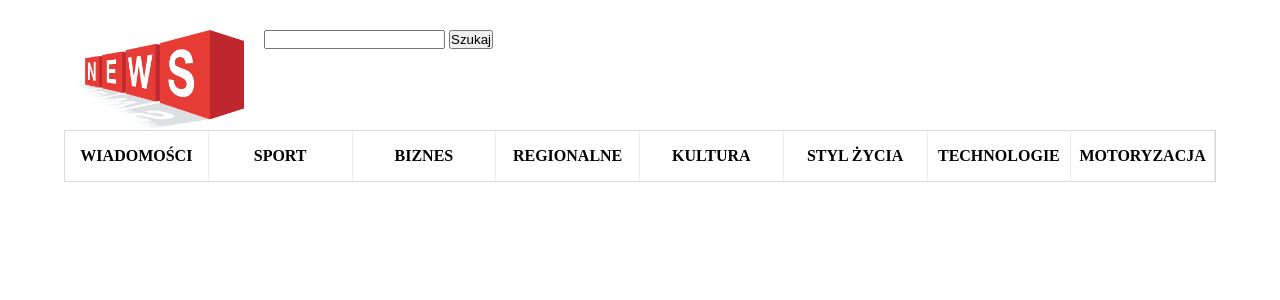
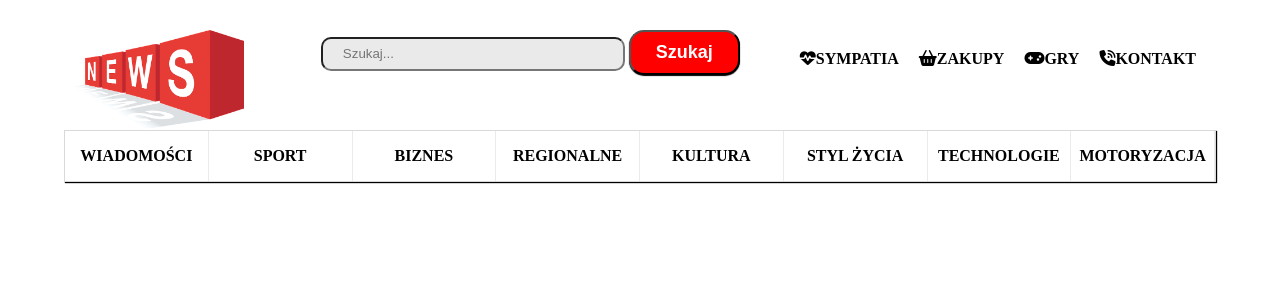
Before and after one commit to SebastianJadczak/NewspaperDjango, a Django app: page / in a window 1280 px wide. Shown: the top 300 px of the page. Run offline with Django 3.2, Linux system fonts and the light colour scheme; some libraries are stand-ins or nearby versions.

Commit message:
add new menu and icons to menu

```diff
--- a/static/styles.css
+++ b/static/styles.css
@@ -20,10 +20,71 @@ div.nav_top div.logo{
 width:200px;
 height:100px;
 }
-
 div.nav_top div.logo img.logo{
 width:180px;
 height:100px;
+}
+
+div.wrap div.nav_top div.top_right{
+width:100%;
+display:flex;
+flex-direction: row;
+justify-content:flex-end;
+}
+
+/* wyszukiwarka */
+
+div.top_right div.search{
+margin-right:40px;
+}
+
+div.top_right div.search input{
+width:300px;
+height: 30px;
+border-radius:10px;
+background-color: rgb(234, 234, 234);
+
+}
+
+
+div.top_right div.search input::placeholder{
+padding-left:20px;
+}
+
+div.top_right div.search button.search{
+ background-color: rgb(255, 0, 0);
+ color: white;
+ padding:10px 25px;
+ border-radius:15px;
+ font-size:18px;
+ font-weight:bold;
+ box-shadow: 0 1px 1px black;
+}
+
+
+/* Menu górne-prawe */
+
+nav.top ul.menu_top{
+display:flex;
+list-style:none;
+width:100%;
+padding:10px;
+}
+
+
+nav.top ul.menu_top li{
+padding:10px;
+}
+
+nav.top ul.menu_top li a{
+width:100%;
+height:100%;
+display:block;
+text-decoration:none;
+color:black;
+font-weight:bold;
+text-transform: uppercase;
+text-align:center;
 }
 
 /* Dolne menu */
@@ -36,6 +97,7 @@ justify-content:space-between;
 border:1px solid rgb(217, 217, 217);
 height:50px;
 line-height:50px;
+box-shadow: 1px 1px 1px black;
 }
 
 div.wrap div.nav_bottom nav ul li{
--- a/templates/basic.html
+++ b/templates/basic.html
@@ -8,6 +8,7 @@
     <meta http-equiv="X-UA-Compatible" content="ie=edge">
     <title>{% block title %}  {% endblock %}</title>
     <link rel="stylesheet" href="{% static 'styles.css' %}">
+    <script src="https://kit.fontawesome.com/e4892fcf67.js" crossorigin="anonymous"></script>
 </head>
 <body>
 
--- a/templates/index.html
+++ b/templates/index.html
@@ -9,13 +9,22 @@
         <div class="nav">
             <div class="nav_top">
                <div class="logo"><img src="{% static 'gazeta.png' %}" alt="logo" class="logo"></div>
-                <div class="search">
-                    <form action="">
-                        <input type="text">
-                        <button>Szukaj</button>
-                    </form>
+                <div class="top_right">
+                    <div class="search">
+                     <form action="">
+                           <input type="text" placeholder="Szukaj...">
+                            <button class="search">Szukaj</button>
+                      </form>
+                   </div>
+                  <nav class="top">
+                      <ul class="menu_top">
+                            <li><a href=""><i class="fas fa-heartbeat"></i>sympatia</a></li>
+                          <li><a href=""><i class="fas fa-shopping-basket"></i>zakupy</a></li>
+                          <li><a href=""><i class="fas fa-gamepad"></i>gry</a></li>
+                          <li><a href=""><i class="fas fa-phone-volume"></i>Kontakt</a></li>
+                      </ul>
+                  </nav>
                 </div>
-                <nav class="top"></nav>
             </div>
 
             <div class="nav_bottom">
```
